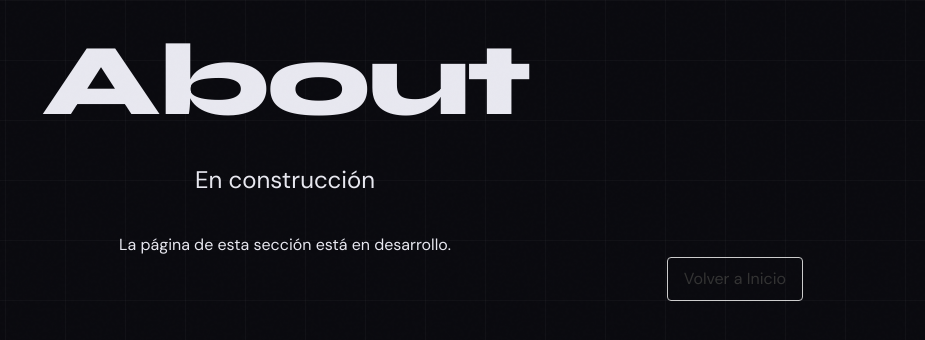
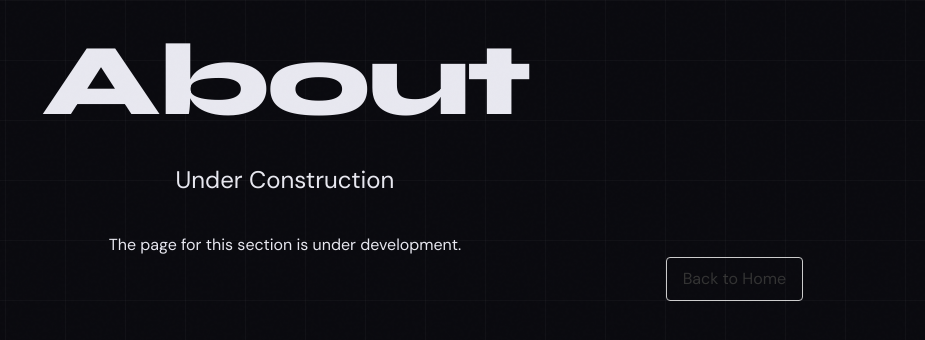
Before and after one commit to DamianMarquez/dmpage, a React (Vite) app in the folder client/: page /sections/about in a window 1280 px wide. Shown: the top 340 px of the page, without its empty margins (355-1280 px from the left). Built offline with nearby package versions, Linux system fonts and the light colour scheme; no server answers; a web font is replaced by a local one.

Commit message:
translate under contruccion

```diff
--- a/client/src/pages/SectionPageTemplate.tsx
+++ b/client/src/pages/SectionPageTemplate.tsx
@@ -9,10 +9,10 @@ export default function SectionPageTemplate({ sectionTitle }: Props) {
     <section style={{ padding: '2rem', textAlign: 'center' }}>
       <h1>{sectionTitle}</h1>
       <div style={{ fontSize: '1.5rem', margin: '2rem 0' }}>
-        En construcción
+        Under Construction
       </div>
-      <p>La página de esta sección está en desarrollo.</p>
-      <ButtonLink to="/" label="Volver a Inicio" />
+      <p>The page for this section is under development.</p>
+      <ButtonLink to="/" label="Back to Home" />
     </section>
   );
 }
```
